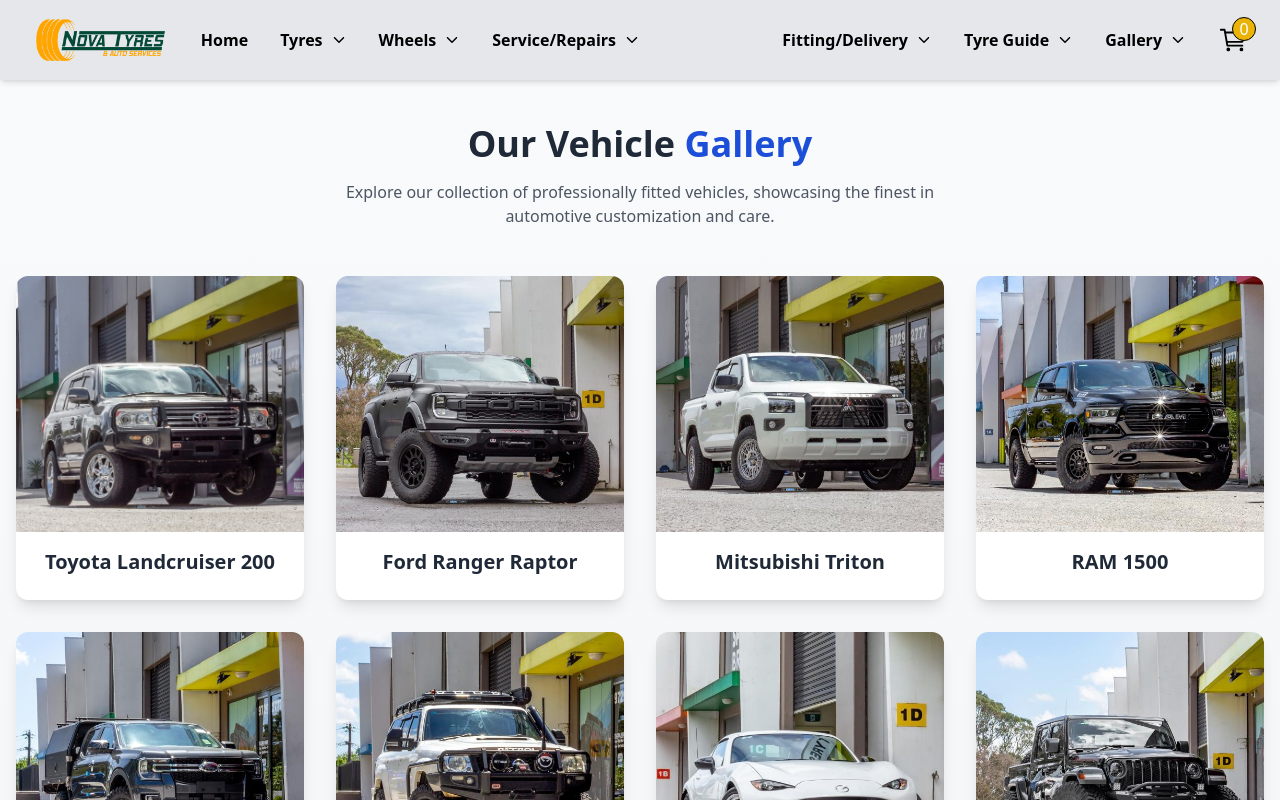
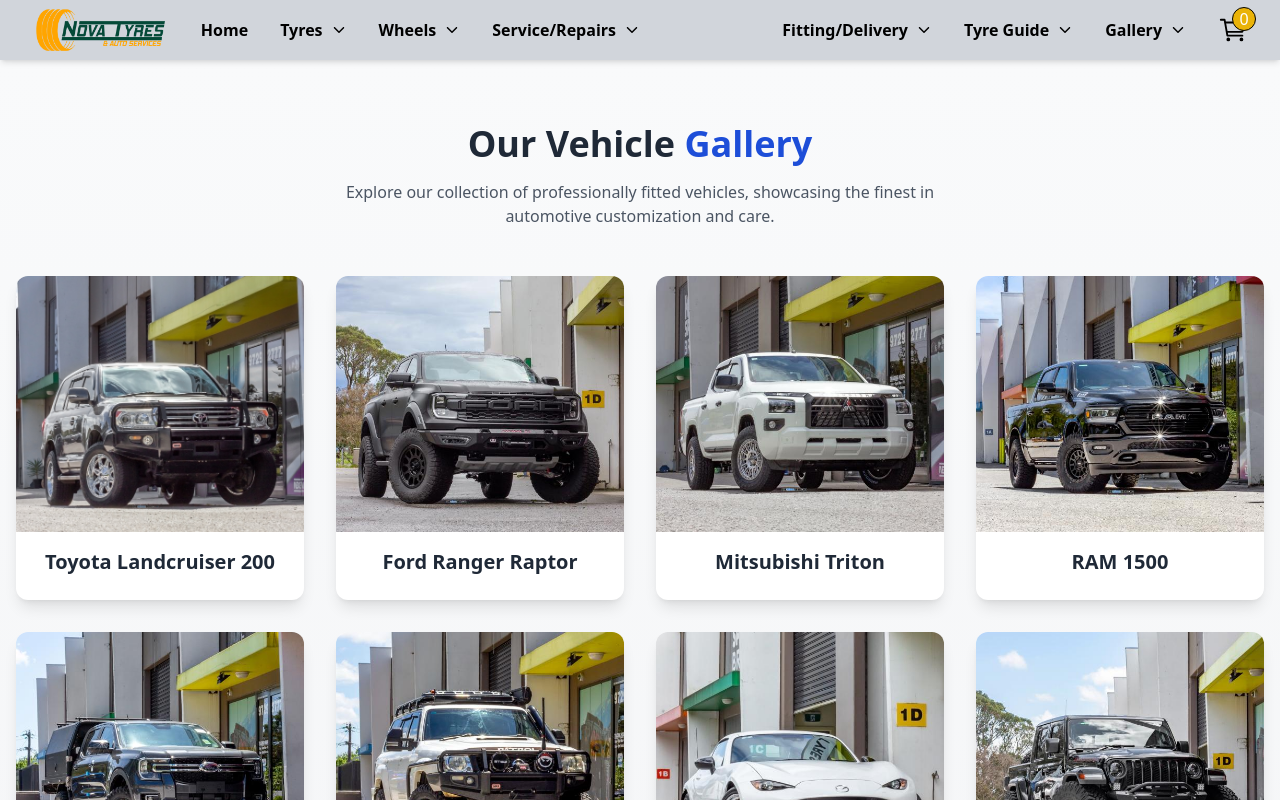
Before and after one commit to Ajay-Bankar/nova-tyres, a React (Vite) app: page /gallery in a window 1280 px wide. Shown: the top 800 px of the page. Built offline with nearby package versions, Linux system fonts and the light colour scheme.

Commit message:
header height 80 px to 60 px

```diff
--- a/src/components/Header.jsx
+++ b/src/components/Header.jsx
@@ -97,7 +97,7 @@
         </div>
       ) : (
         // Desktop Header
-        <div className='flex justify-between items-center px-8 fixed top-0 w-full h-[80px] bg-gray-200 z-50 shadow-md'>
+        <div className='flex justify-between items-center px-8 fixed top-0 w-full h-[60px] bg-gray-300 z-50 shadow-md'>
           <div className='w-full flex justify-center gap-8 items-center'>
             <div>
               <Link to='/'>
```
